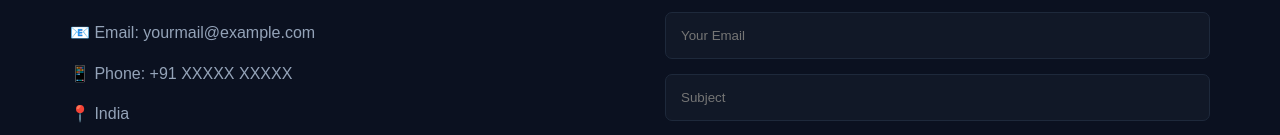
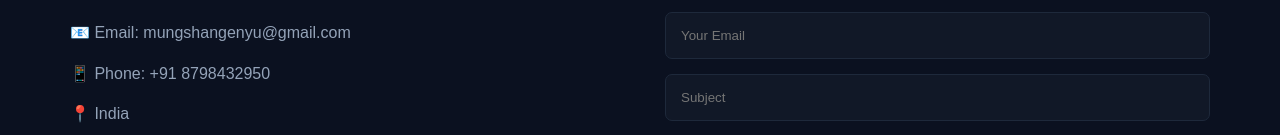
Before and after one commit to Enyumungshang/PORTFOLIO, a plain HTML site: page index.html in a window 1280 px wide. Shown: the part 3816-3951 px from the top of the page. Drawn offline with Linux system fonts and the light colour scheme.

Commit message:
New Update Added

```diff
--- a/index.html
+++ b/index.html
@@ -247,8 +247,8 @@
             <div class="contact-info">
                 <h3>Let's Connect</h3>
 
-                <p>📧 Email: yourmail@example.com</p>
-                <p>📱 Phone: +91 XXXXX XXXXX</p>
+                <p>📧 Email: mungshangenyu@gmail.com</p>
+                <p>📱 Phone: +91 8798432950</p>
                 <p>📍 India</p>
 
                 <div class="social-links">
```
